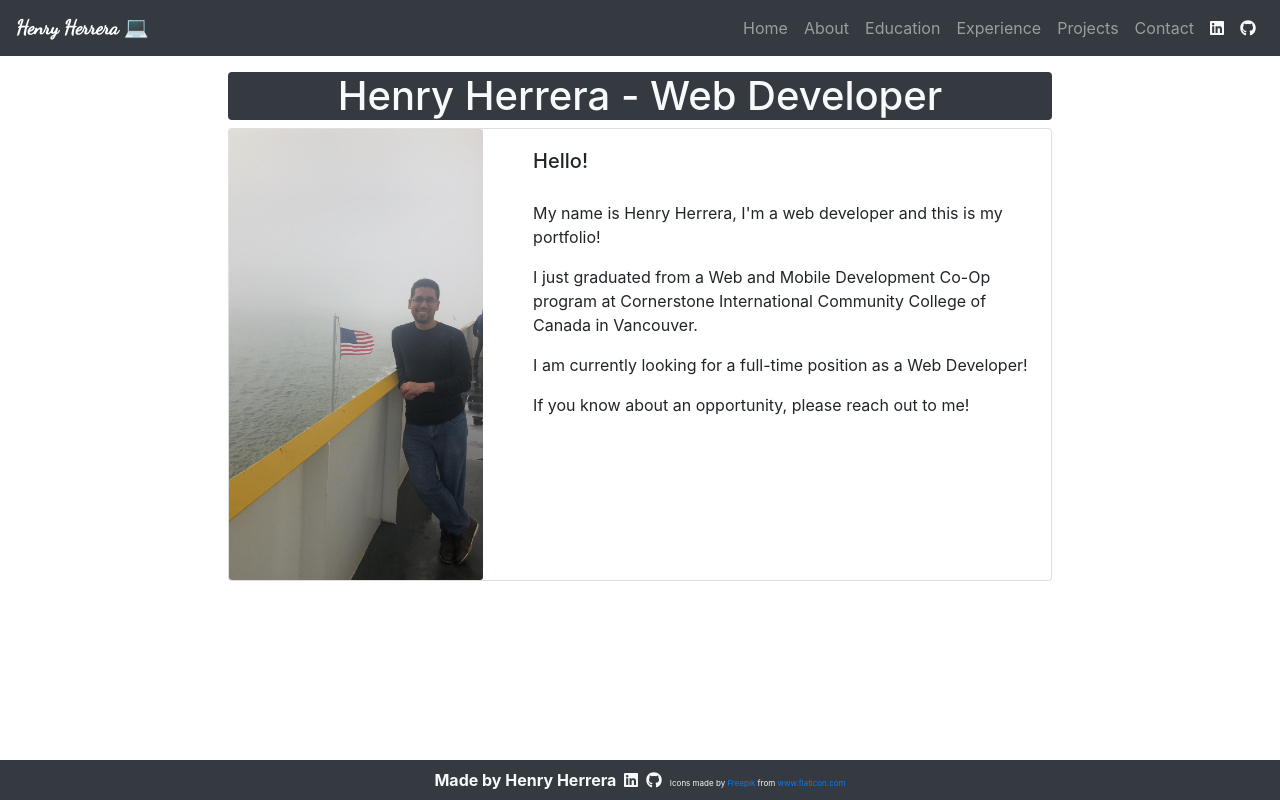
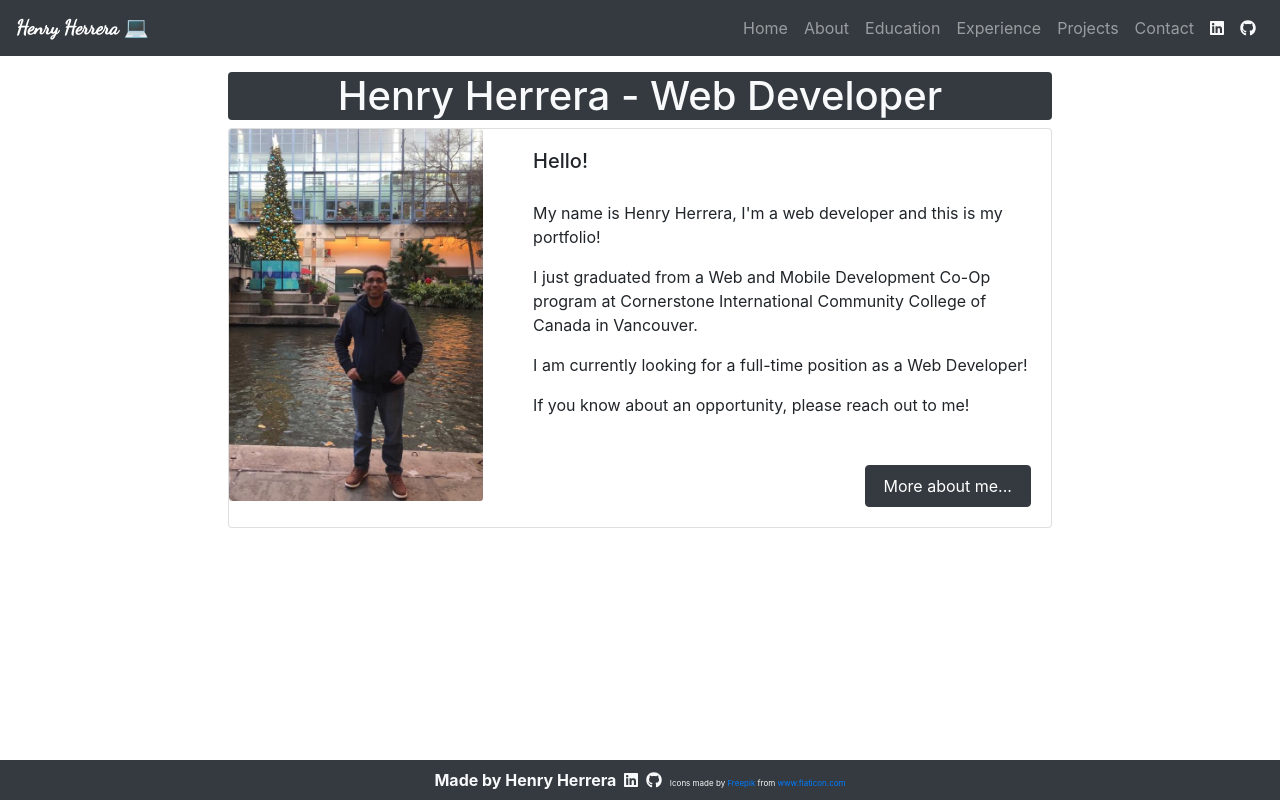
Before and after one commit to hjhm2018/my-portfolio, a React (Create React App) app: page / in a window 1280 px wide. Built offline with nearby package versions, Linux system fonts and the light colour scheme.

Commit message:
added a new picture

```diff
--- a/src/components/Home.js
+++ b/src/components/Home.js
@@ -1,8 +1,10 @@
 import React from 'react'
 // import { FontAwesomeIcon } from '@fortawesome/react-fontawesome'
 import Card from 'react-bootstrap/Card'
-import image1 from '../images/henry.jpg'
-
+// import image1 from '../images/henry.jpg'
+import image2 from '../images/henry2.jpeg'
+import Nav from 'react-bootstrap/Nav'
+import { Link } from "react-router-dom";
 
 function Home() {
     return (
@@ -14,18 +16,19 @@ function Home() {
             <Card>
             <div className="row">
                 <div className="col-md-4">
-                <Card.Img src={image1} />
+                <Card.Img src={image2} />
                 </div>
                 <div className="col-md-8">
                 <Card.Body>
                     <Card.Title>Hello!</Card.Title>
                     <Card.Text className="pt-3">
-                    <p>My name is Henry Herrera, I'm a web developer and this is my
+                                <p>My name is Henry Herrera, I'm a web developer and this is my
 									portfolio!</p>
 								<p>I just graduated from a Web and Mobile Development Co-Op program at Cornerstone
 									International Community College of Canada in Vancouver.</p>
 								<p>I am currently looking for a full-time position as a Web Developer!</p>
-								<p>If you know about an opportunity, please reach out to me!</p>
+								<p className="mb-5">If you know about an opportunity, please reach out to me!</p>
+                                <Nav.Link className="btn btn-dark col-4 ml-auto mt-5" as={Link} to="/about" eventKey={2}>More about me...</Nav.Link>
                     </Card.Text>
                     </Card.Body>
                 </div>
--- a/src/components/Nav.js
+++ b/src/components/Nav.js
@@ -32,7 +32,6 @@ const nav = () => {
                     <Nav className="ml-auto">
                         <Nav.Link as={Link} to="/" eventKey={2}>Home</Nav.Link>
                         <Nav.Link as={Link} to="/about" eventKey={2}>About</Nav.Link>
-
                         <Nav.Link as={Link} to="/education" eventKey={2}>Education</Nav.Link>
                         <Nav.Link as={Link} to="/experience" eventKey={2}>Experience</Nav.Link>
                         <Nav.Link as={Link} to="/projects" eventKey={2}>Projects</Nav.Link>
--- a/src/components/Projects.js
+++ b/src/components/Projects.js
@@ -11,9 +11,7 @@ import blog2 from '../images/blog2.png'
 import appImage from '../images/app.jpeg'
 import impactraction from '../images/impactraction.JPG'
 import { FontAwesomeIcon } from '@fortawesome/react-fontawesome'
-import {
-    Link
-  } from "react-router-dom";
+import { Link } from "react-router-dom";
 
 // import Navbar from 'react-bootstrap/Navbar'
 import Nav from 'react-bootstrap/Nav'
@@ -84,8 +82,6 @@ const Projects = () => {
                 <Nav.Link className="btn btn-primary mb-2 col-4 mx-auto" as={Link} to="/earthquakeapp" eventKey={2}>Earthquake Counter App</Nav.Link>
                 <Nav.Link className="btn btn-primary mb-2 col-4 mx-auto" as={Link} to="/weatherapp" eventKey={2}>Weather App</Nav.Link>
                 <Nav.Link className="btn btn-primary mb-5 col-4 mx-auto" as={Link} to="/reactfilter" eventKey={2}>React Filter by Name</Nav.Link>
-
-
             </div>
         </div>
     )
```
Also changed, not shown: src/images/henry2.jpeg (added).
